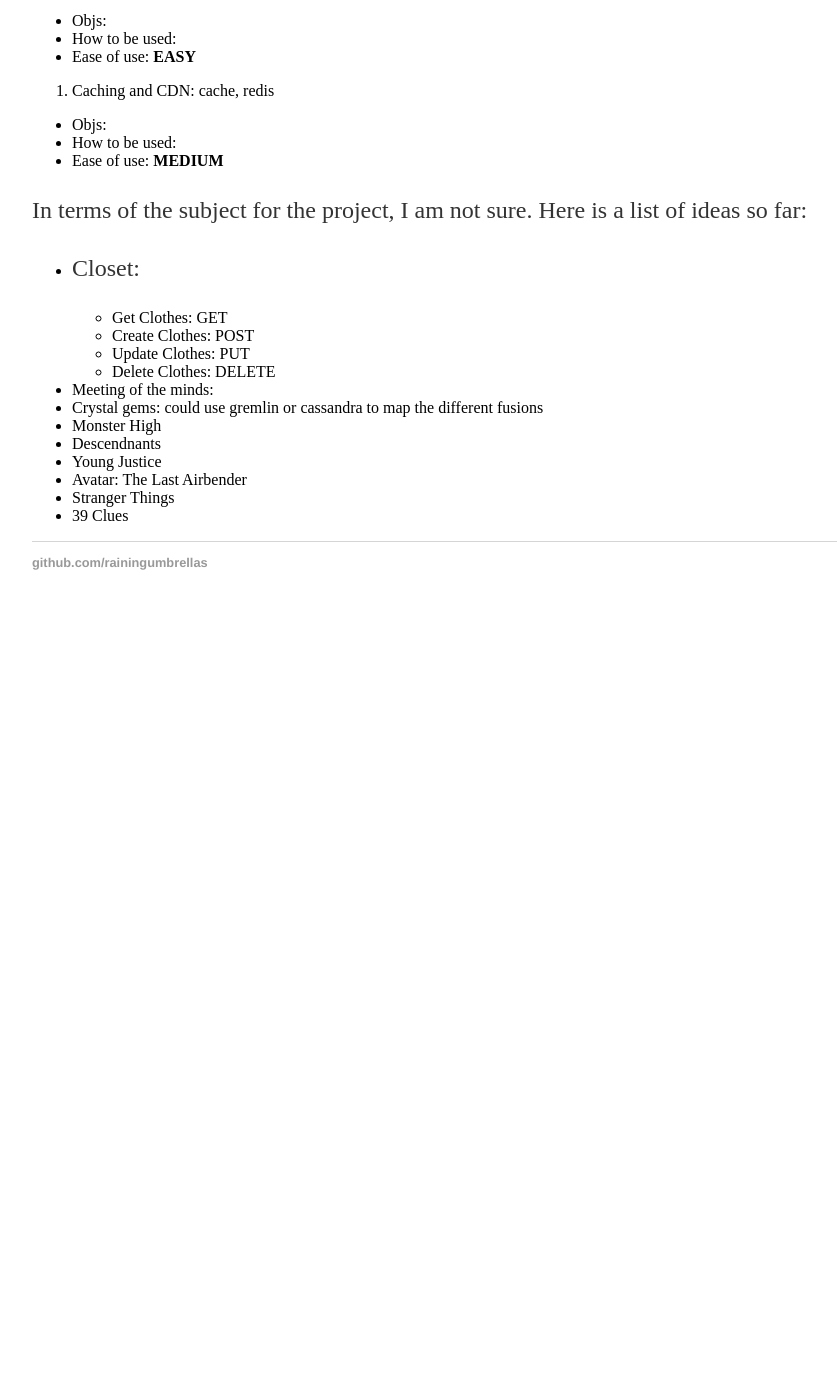
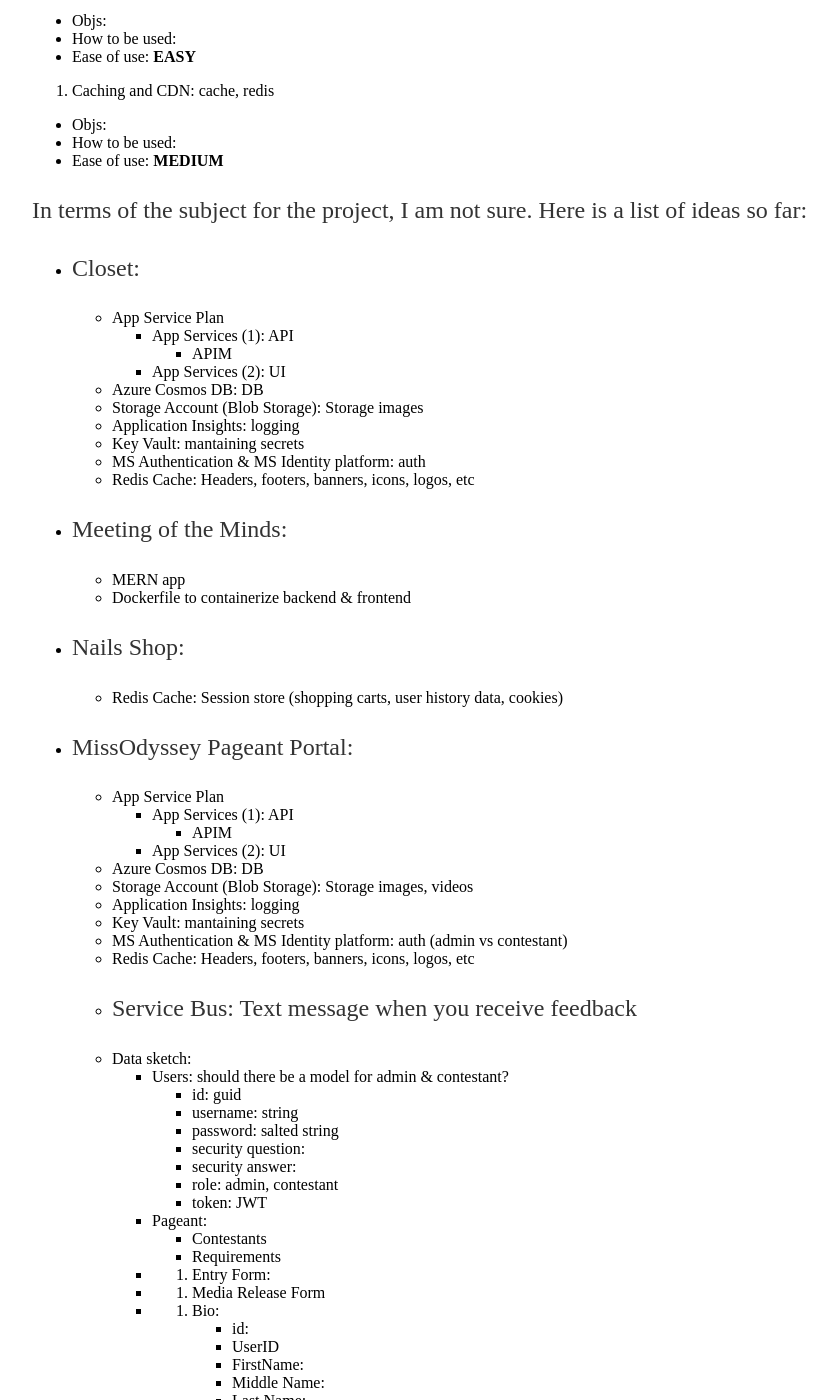
Before and after one commit to RainingUmbrellas/RainingUmbrellas.github.io, a Jekyll site: the page built from _posts/2022-12-11-December 11-Entry.md, in a window 1280 px wide and 1400 px high, scrolled down 3263 px. Shown: the whole window, without its empty margins (160-997 px from the left). Built offline with Jekyll 4.4.1, drawn with Linux system fonts in a browser that asks for light colours; before the commit the page ends 3893 px from its top, so only the background shows below that; some of the changed text lies outside the part shown.

Commit message:
Add tag to post template, entries for Sept, Dec, Feb

```diff
--- a/_layouts/post.html
+++ b/_layouts/post.html
@@ -7,3 +7,5 @@
 <div class="post">
     {{content}}
 </div>
+
+<p>{% for tag in page.tags %}{{tag}}{% endfor %}</p>
--- a/_posts/2022-12-11-December 11-Entry.md
+++ b/_posts/2022-12-11-December 11-Entry.md
@@ -174,16 +174,84 @@
 
 - Closet:
 
-  - Get Clothes: GET
-  - Create Clothes: POST
-  - Update Clothes: PUT
-  - Delete Clothes: DELETE
+  - App Service Plan
+    - App Services (1): API
+      - APIM
+    - App Services (2): UI
+  - Azure Cosmos DB: DB
+  - Storage Account (Blob Storage): Storage images
+  - Application Insights: logging
+  - Key Vault: mantaining secrets
+  - MS Authentication & MS Identity platform: auth
+  - Redis Cache: Headers, footers, banners, icons, logos, etc
 
-- Meeting of the minds:
-- Crystal gems: could use gremlin or cassandra to map the different fusions
-- Monster High
-- Descendnants
-- Young Justice
-- Avatar: The Last Airbender
-- Stranger Things
-- 39 Clues
+- Meeting of the Minds:
+
+  - MERN app
+  - Dockerfile to containerize backend & frontend
+
+- Nails Shop:
+
+  - Redis Cache: Session store (shopping carts, user history data, cookies)
+
+- MissOdyssey Pageant Portal:
+
+  - App Service Plan
+    - App Services (1): API
+      - APIM
+    - App Services (2): UI
+  - Azure Cosmos DB: DB
+  - Storage Account (Blob Storage): Storage images, videos
+  - Application Insights: logging
+  - Key Vault: mantaining secrets
+  - MS Authentication & MS Identity platform: auth (admin vs contestant)
+  - Redis Cache: Headers, footers, banners, icons, logos, etc
+  - Service Bus: Text message when you receive feedback
+
+  - Data sketch:
+    - Users: should there be a model for admin & contestant?
+      - id: guid
+      - username: string
+      - password: salted string
+      - security question:
+      - security answer:
+      - role: admin, contestant
+      - token: JWT
+    - Pageant:
+      - Contestants
+      - Requirements
+    - 1. Entry Form:
+    - 2. Media Release Form
+    - 3. Bio:
+      - id:
+      - UserID
+      - FirstName:
+      - Middle Name:
+      - Last Name:
+      - Grade:
+      - Age:
+      - Parents/Guardians
+      - Clubs/Offices held/Extracurricular Activities
+      - Hobbies
+      - What are your strongest qualities and why?
+      - What is your biggest weakness, and how do you build on it to make it a quality?
+      - Where do you see yourself in the next 5 years?
+      - Who is the most influential person to you and why?
+    - 4. Video Intro: Video
+      - File (.mp3): Blob
+      - UserID
+    - 5. Casual Wear: Photos
+      - File (.png, .jpg): Blob
+      - UserId
+    - 6. Talent Video: Video
+      - File (.mp3): Blob
+    - 7. Formal Wear: Photos
+      - File (.png, .jpg): Blob
+    - 8. People's Choice:
+      - Donor's Name
+      - Amount
+      - Date Collected
+    - 9. Miss Congeniality: probably doesn't have to be its own table
+      - Contestant (only contestants already in the pageant)
+    - 10. Senior Question (only for seniors in grade 12)
+      - File (.mp3) Blob
```
Also changed, not shown: other parts of _posts/2022-12-11-December 11-Entry.md (+2 -2 lines), _posts/2022-12-16-December 16-Entry.md (+2 -0 lines), _posts/2023-02-10-February-10-Entry.md (added, +51 -0 lines), private_posts/2022-09-01-September 1-Entry.md (renamed from _posts/2022-09-01-September 1-Entry.md, +2 -2 lines).
